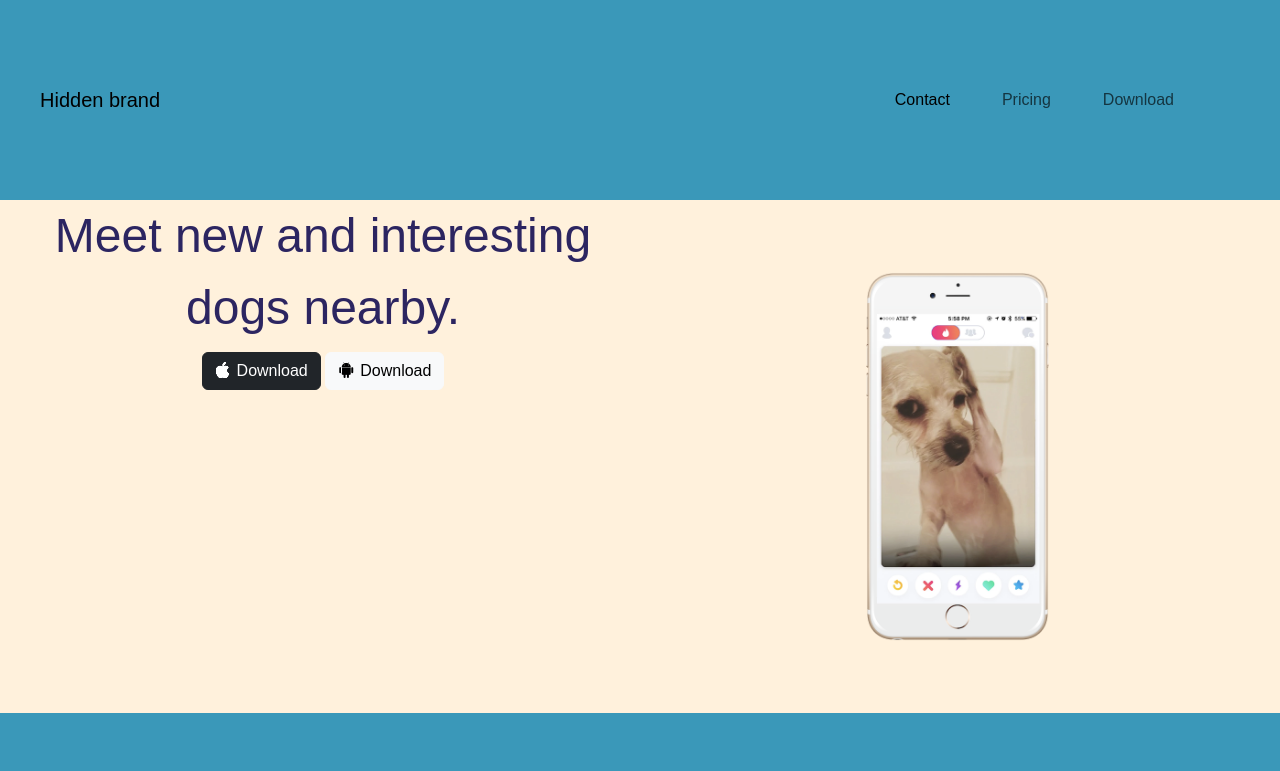
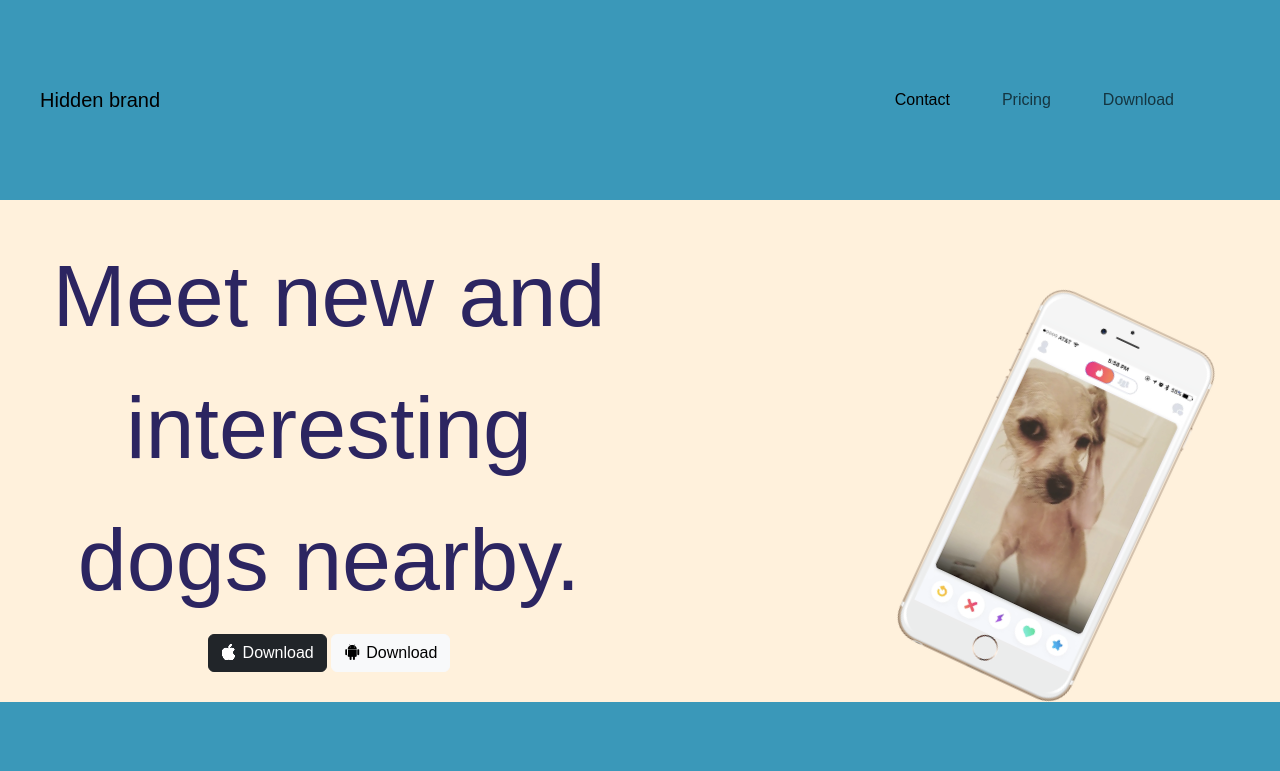
Before and after one commit to luismap/bootstrap, a plain HTML site: page index.html in a window 1280 px wide. Shown: the top 771 px of the page. Drawn offline with nearby package versions, Linux system fonts and the light colour scheme.

Commit message:
[updating] about z-index

```diff
--- a/css/styles.css
+++ b/css/styles.css
@@ -19,7 +19,7 @@ body {
     text-align: center;
     align-content: center;
     background-color: var(--secondary-color);
-    padding: 0 18px;
+    padding: 30px 30px;
 }
 
 h1 {
@@ -61,14 +61,22 @@ h2 {
 }
 
 .main-image {
-    width: 30%;
+    width: 15%;
     padding: 72px 0;
+    position: absolute;
+    right: 10%;
+    transform: rotate(25deg);
+}
+
+.headline {
+    font-size: 5.5rem;
 }
 
 /* features section */
 #features {
     padding:72px 0;
     background-color: var(--primary-color);
+    position: relative;
 }
 
 .features-items {
--- a/index.html
+++ b/index.html
@@ -58,7 +58,7 @@
       <section id="title">
         <div class="row">
           <div class="col-lg-6">
-            <h1>Meet new and interesting dogs nearby.</h1>
+            <h1 class="headline">Meet new and interesting dogs nearby.</h1>
             <button type="button" class="btn btn-dark">
               <i class="bi bi-apple material-icons"></i>Download
             </button>
```
